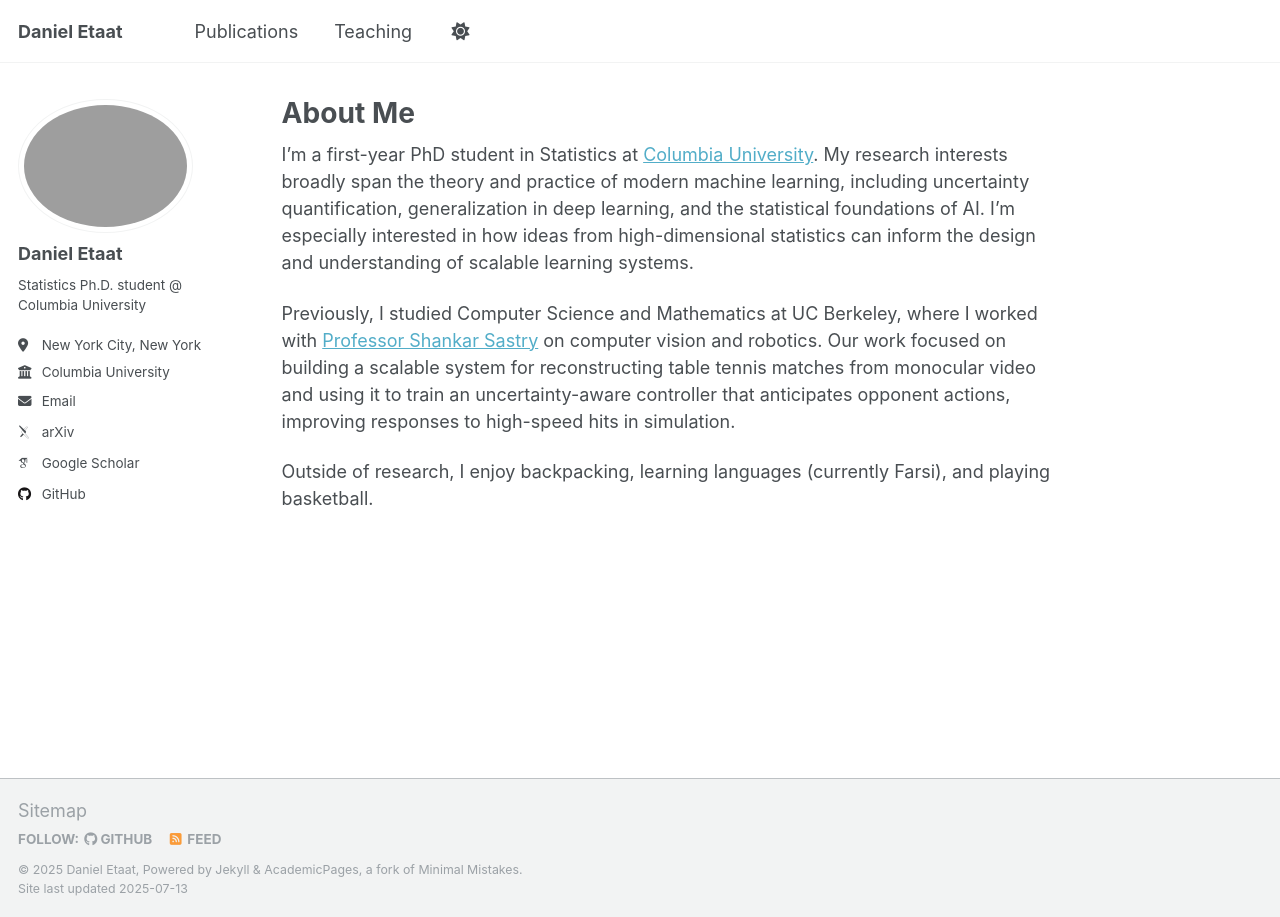
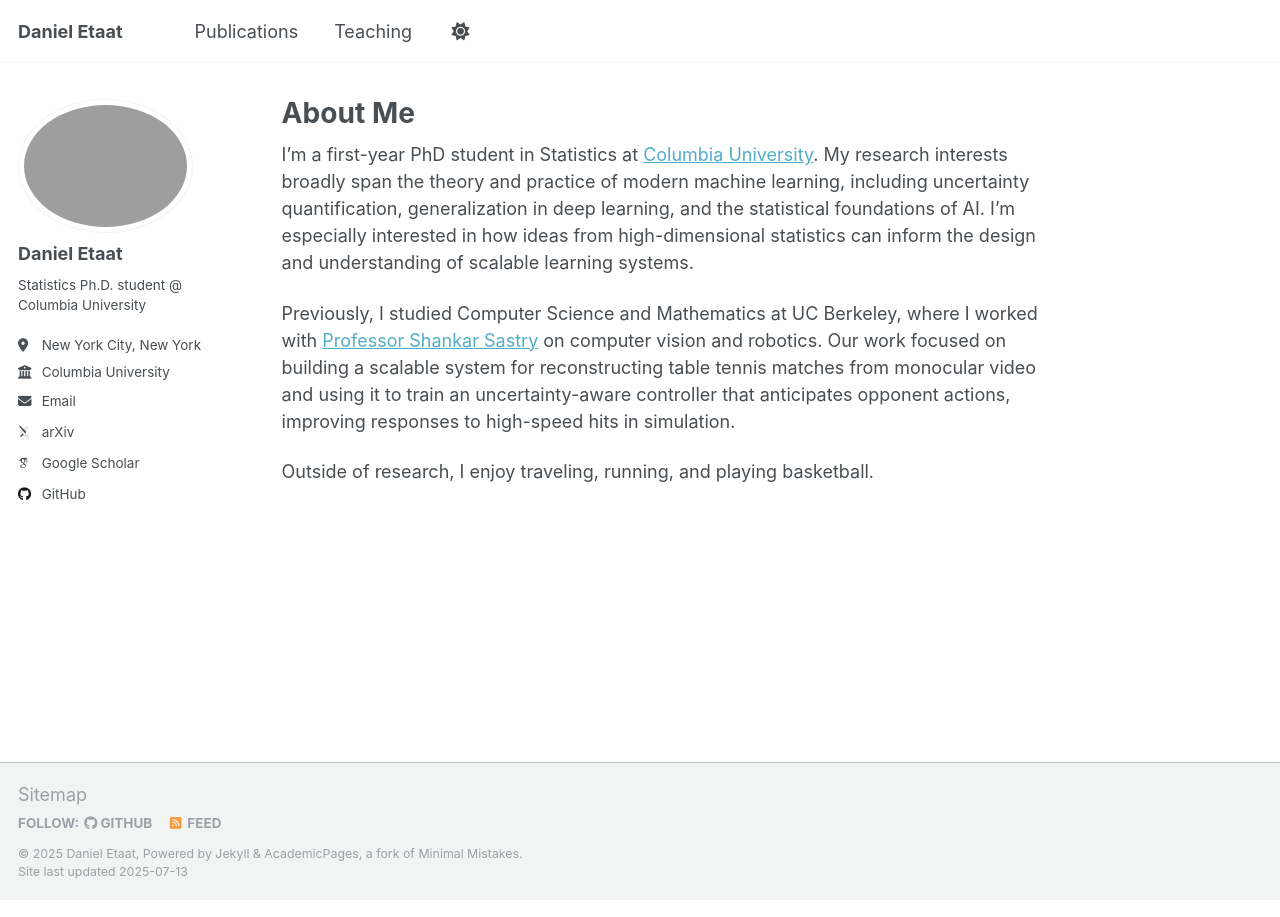
Before and after one commit to DanielEtaat/danieletaat.github.io, a Jekyll site: the page built from _pages/about.md, in a window 1280 px wide. Built offline with Jekyll 4.4.1, drawn with Linux system fonts in a browser that asks for light colours; some web fonts are replaced.

Commit message:
Update about.md

```diff
--- a/_pages/about.md
+++ b/_pages/about.md
@@ -11,4 +11,4 @@
 
 Previously, I studied Computer Science and Mathematics at UC Berkeley, where I worked with [Professor Shankar Sastry](https://www2.eecs.berkeley.edu/Faculty/Homepages/sastry.html) on computer vision and robotics. Our work focused on building a scalable system for reconstructing table tennis matches from monocular video and using it to train an uncertainty-aware controller that anticipates opponent actions, improving responses to high-speed hits in simulation.
 
-Outside of research, I enjoy backpacking, learning languages (currently Farsi), and playing basketball.
+Outside of research, I enjoy traveling, running, and playing basketball.
```
